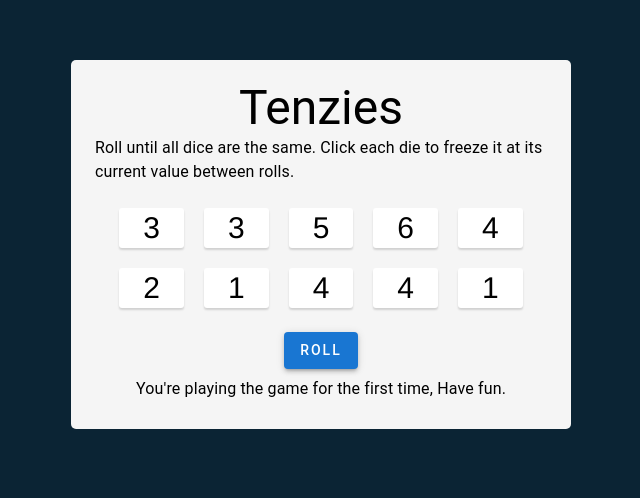
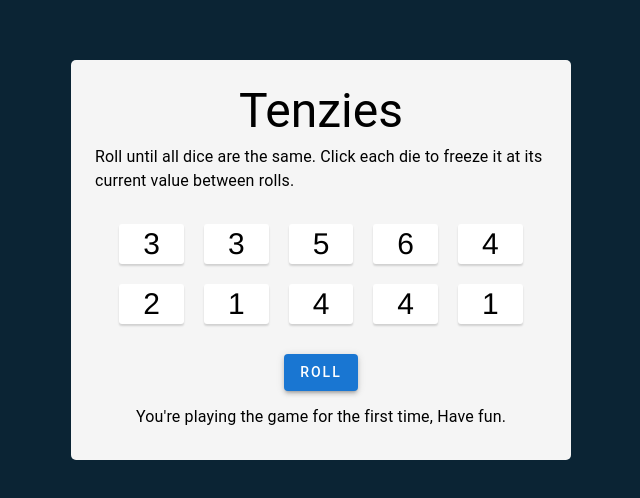
Before and after one commit to amirmgd/Tenzies, a React (Create React App) app: page / in a window 1280 px wide. Shown: the top 498 px of the page, without its empty margins (319-959 px from the left). Built offline with nearby package versions, Linux system fonts and the light colour scheme.

Commit message:
tried to get it fit this time

```diff
--- a/src/App.js
+++ b/src/App.js
@@ -78,7 +78,7 @@ function App() {
 			className='main'
 			sx={{
 				width: 500,
-				maxHeight: "100vh",
+				height: "50vh",
 				backgroundColor: "#f5f5f5",
 				display: "flex",
 				flexDirection: "column",
```
